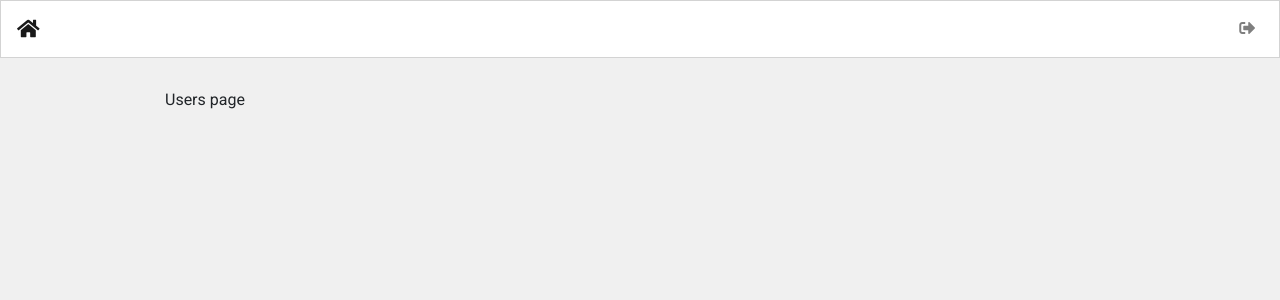
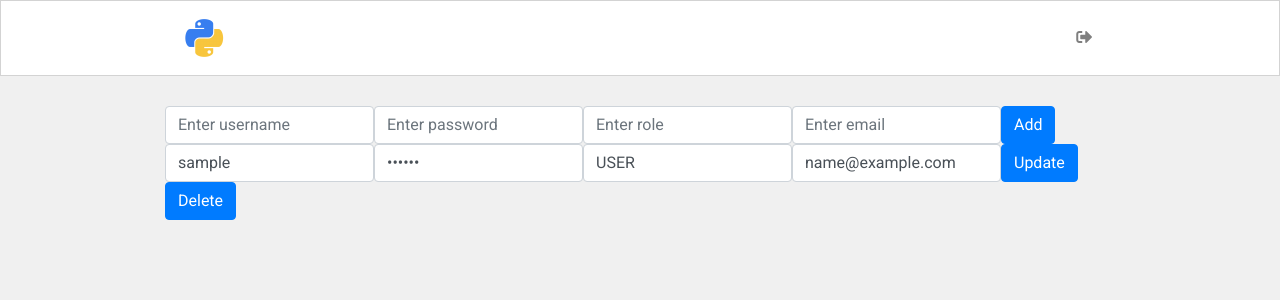
Before and after one commit to francoparodi/flask_login_sample, a Flask app: page /users in a window 1280 px wide. Shown: the top 300 px of the page. Run offline with Flask 2, Linux system fonts and the light colour scheme; the visitor is signed in with stand-in values (Sample User, id 1); data comes from the database, SQL or seed files in the repository; some libraries are stand-ins or nearby versions.

Commit message:
Add user list

```diff
--- a/application/models.py
+++ b/application/models.py
@@ -18,7 +18,7 @@ class User(UserMixin, db.Model):
     password = db.Column(db.String(250), nullable=False)
 
     def __repr__(self):
-        return f"User('{ self.id }', '{ self.username }', '{ self.password }')"
+        return f"User('{ self.id }', '{ self.created_at }', '{ self.username }', '{ self.password }', '{ self.role }', '{ self.email }')"
 
     def set_password_hash(self, password):
         self.password = generate_password_hash(password)
--- a/application/routes.py
+++ b/application/routes.py
@@ -1,9 +1,11 @@
-from flask import render_template, redirect, url_for, flash
+from flask import render_template, redirect, url_for, flash, request
 from flask_login import current_user, login_user, logout_user
 
 from application import app
+from application import db
 from application.forms import LoginForm
 from application.models import User
+
 
 @app.route("/")
 def homepage():
@@ -38,4 +40,57 @@ def about():
 def users():
     if not current_user.is_authenticated:
         return render_template("homepage.html")
-    return render_template("users.html")
+    users = User.query.all()
+    return render_template("users.html", users=users)
+
+@app.route("/insert", methods=["POST"])
+def insert():
+    try:
+        username = request.form.get("username")
+        password = request.form.get("password")
+        role = request.form.get("role")
+        email = request.form.get("email")
+        user = User(username=username)
+        user.set_password_hash(password)
+        user.role = role
+        user.email = email
+        db.session.add(user)
+        db.session.commit()
+    except Exception as e:
+        msg = "Failed to add user {}".format(username)
+        flash(msg)
+        print(e)
+    return redirect("/users")
+
+@app.route("/update", methods=["POST"])
+def update():
+    try:
+        newUsername = request.form.get("newUsername")
+        oldUsername = request.form.get("oldUsername")
+        newPassword = request.form.get("newPassword")
+        newRole = request.form.get("newRole")
+        newEmail = request.form.get("newEmail")
+        user = User.query.filter_by(username=oldUsername).first()
+        user.username = newUsername
+        user.set_password_hash(newPassword)
+        user.role = newRole
+        user.email = newEmail
+        db.session.commit()
+    except Exception as e:
+        msg = "Failed to update user {}".format(oldUsername)
+        flash(msg)
+        print(e)
+    return redirect("/users")
+
+@app.route("/delete", methods=["POST"])
+def delete():
+    try:
+        username = request.form.get("username")
+        user = User.query.filter_by(username=username).first()
+        db.session.delete(user)
+        db.session.commit()
+    except Exception as e:
+        msg = "Failed to delete user {}".format(username)
+        flash(msg)
+        print(e)
+    return redirect("/users")
--- a/application/templates/base.html
+++ b/application/templates/base.html
@@ -16,8 +16,9 @@
     <script src="https://maxcdn.bootstrapcdn.com/bootstrap/4.0.0/js/bootstrap.min.js" integrity="sha384-JZR6Spejh4U02d8jOt6vLEHfe/JQGiRRSQQxSfFWpi1MquVdAyjUar5+76PVCmYl" crossorigin="anonymous"></script>
 
     <nav class="navbar navbar-expand-lg navbar-light navbar-bg-white">
+        <div class="container navbar-container">
         <a class="navbar-brand" href="{{ url_for('homepage') }}" data-toggle="tooltip" title="Home">
-            <i class="fas fa-home"></i>
+            <img src="{{ url_for('static', filename='logo.png') }}" class="img-fluid" alt="Responsive image">
         </a>
             <button class="navbar-toggler" type="button" data-toggle="collapse" data-target="#navbarSupportedContent" aria-controls="navbarSupportedContent" aria-expanded="false" aria-label="Toggle navigation">
                 <span class="navbar-toggler-icon"></span>
@@ -36,6 +37,7 @@
                     {% endif %}
                 </div>
             </div>
+        </div>
     </nav>
 
     {% block content %}
--- a/application/templates/users.html
+++ b/application/templates/users.html
@@ -1,13 +1,52 @@
 {% extends 'base.html' %}
 
-{% block title %}Users{% endblock %}
+{% block content %}
 
-{% block content %}
-<div class="container content-container">
-    <div class="row no-gutters">
-        <div class="col-md-9 order-md-2">
-            <p>Users page</p>
-        </div>
+<div clas="container content-container">
+    <div class="mt-3">
+        {% with messages = get_flashed_messages() %}
+            {% if messages %}
+                {% for message in messages %}
+                    <p style="color: #dc3545">{{ message }}</p>
+                {% endfor %}
+            {% endif %}
+        {% endwith %}
     </div>
 </div>
+
+<div class="container content-container">
+
+        <form class="form-inline" method="POST" action="/insert">
+            <div class="form-group">
+                <input type="text" class="form-control" name="username" id="username" aria-describedby="username" placeholder="Enter username" required="true">
+                <input type="password" class="form-control" name="password" id="password" aria-describedby="password" placeholder="Enter password" required="true">
+                <input type="text" class="form-control" name="role" id="role" aria-describedby="role" placeholder="Enter role" required="true">
+                <input type="text" class="form-control" name="email" id="email" aria-describedby="email" placeholder="Enter email" required="true">
+                <button type="submit" class="btn btn-primary">Add</button>
+            </div>
+        </form>
+
+    {% for user in users %}
+        <form class="form-inline" method="POST" action="/update">
+            <div class="form-group">
+                <input type="hidden" class="form-control" name="oldUsername" value="{{user.username}}" id="oldUsername" aria-describedby="oldUsername">
+                <input type="text" class="form-control" name="newUsername" value="{{user.username}}" id="newUsername" aria-describedby="newUsername" placeholder="Enter name" required="true">
+                <input type="hidden" class="form-control" name="oldPassword" value="{{user.password}}" id="oldPassword" aria-describedby="oldPassword">
+                <input type="password" class="form-control" name="newPassword" value="{{user.password}}" id="newPassword" aria-describedby="newPassword" placeholder="Enter password" required="true">
+                <input type="hidden" class="form-control" name="oldRole" value="{{user.role}}" id="oldRole" aria-describedby="oldRole">
+                <input type="text" class="form-control" name="newRole" value="{{user.role}}" id="newRole" aria-describedby="newRole" placeholder="Enter role" required="true">
+                <input type="hidden" class="form-control" name="oldEmail" value="{{user.email}}" id="oldEmail" aria-describedby="oldEmail">
+                <input type="text" class="form-control" name="newEmail" value="{{user.email}}" id="newEmail" aria-describedby="newEmail" placeholder="Enter email" required="true">
+                <button type="submit" class="btn btn-primary">Update</button>
+            </div>
+        </form>
+
+        <form method="POST" action="/delete">
+            <input type="hidden" class="form-control" name="username" value="{{user.username}}" id="username" aria-describedby="username">
+            <button type="submit" class="btn btn-primary">Delete</button>
+        </form>
+    {% endfor %}
+
+
+</div>
 {% endblock %}
```
Also changed, not shown: application/static/logo.png (added), 1 other file.
